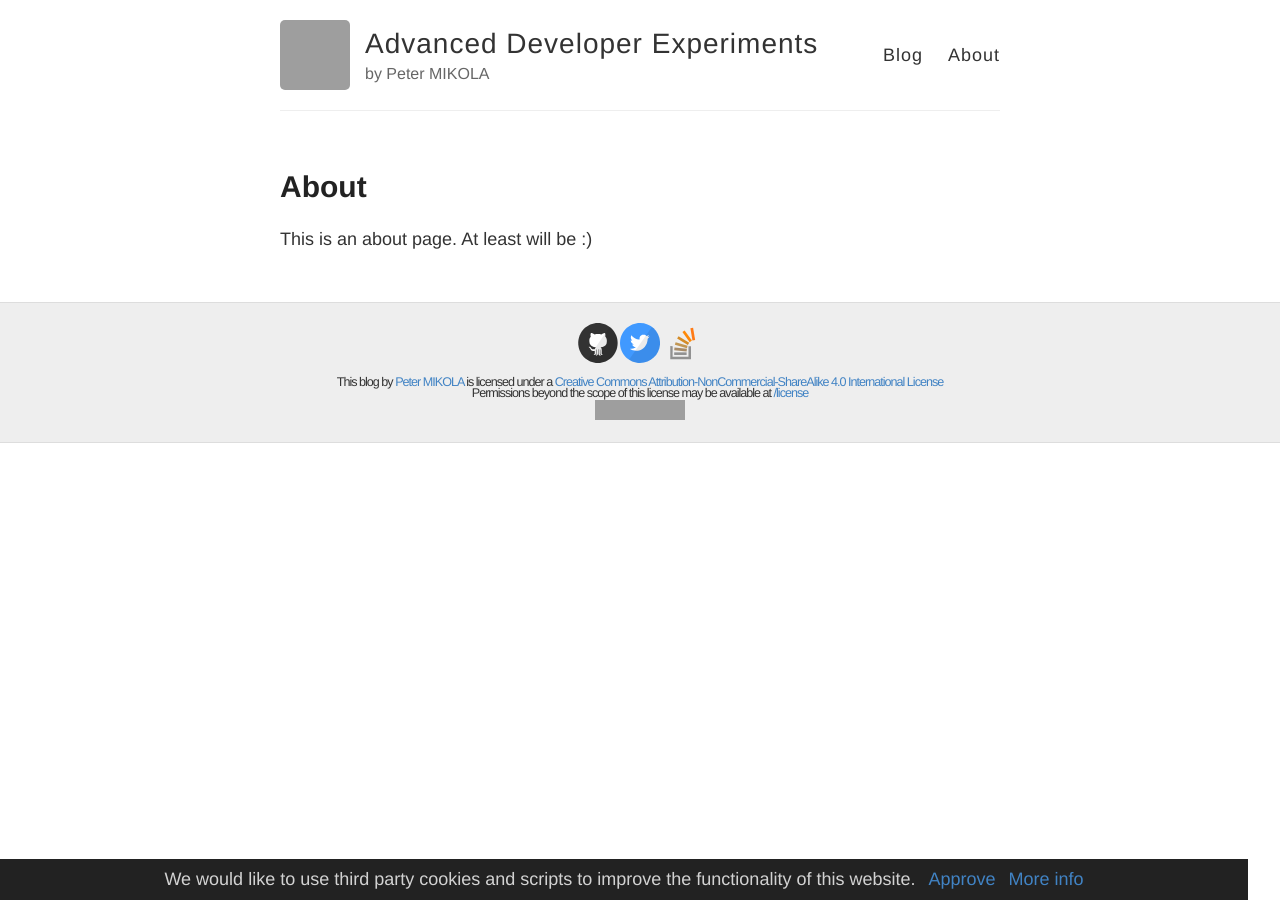
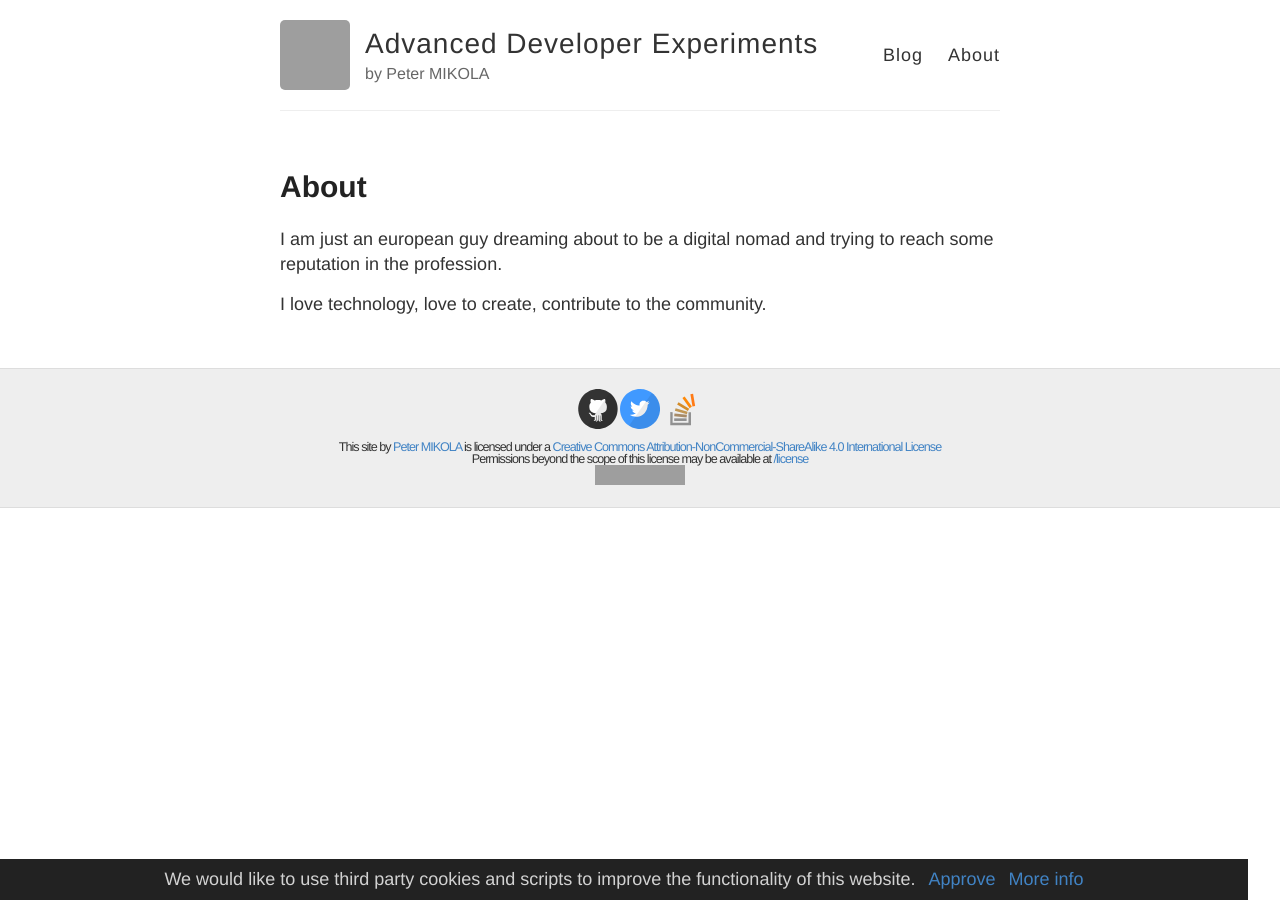
Before and after one commit to Mikopet/mikopet.dev, a Jekyll site: the page built from about.md, in a window 1280 px wide. Built offline with Jekyll 4.4.1, drawn with Linux system fonts in a browser that asks for light colours; comment, search, counter and statistics services are not loaded; grey boxes are pictures that could not be loaded.

Commit message:
some little adjustments

```diff
--- a/_config.yml
+++ b/_config.yml
@@ -39,7 +39,7 @@ kramdown:
   input: GFM
   syntax_highlighter_opts:
     default_lang: html
-    css_class   : 'syntax'
+    css_class: 'syntax'
 
 sass:
   style: :compressed
--- a/_includes/license.html
+++ b/_includes/license.html
@@ -1,6 +1,6 @@
 <br/><br/>
 <span xmlns:dct="http://purl.org/dc/terms/" property="dct:title">
-    This blog
+    This site
 </span> by
 <a xmlns:cc="http://creativecommons.org/ns#" href="{{ site.baseurl }}/about" property="cc:attributionName" rel="cc:attributionURL">
     {{ site.author }}
--- a/about.md
+++ b/about.md
@@ -1,7 +1,9 @@
 ---
 layout: page
 title: About
-permalink: /about/
+permalink: /about
 ---
 
-This is an about page. At least will be :)
+I am just an european guy dreaming about to be a digital nomad and trying to reach some reputation in the profession.
+
+I love technology, love to create, contribute to the community.
--- a/license.html
+++ b/license.html
@@ -1,6 +1,6 @@
 ---
 layout: page
-permalink: /license/
+permalink: /license
 ---
 
 {% capture license_raw %}{% include_relative LICENSE.md %}{% endcapture %}
```
Also changed, not shown: privacy.md (+1 -1 lines).
